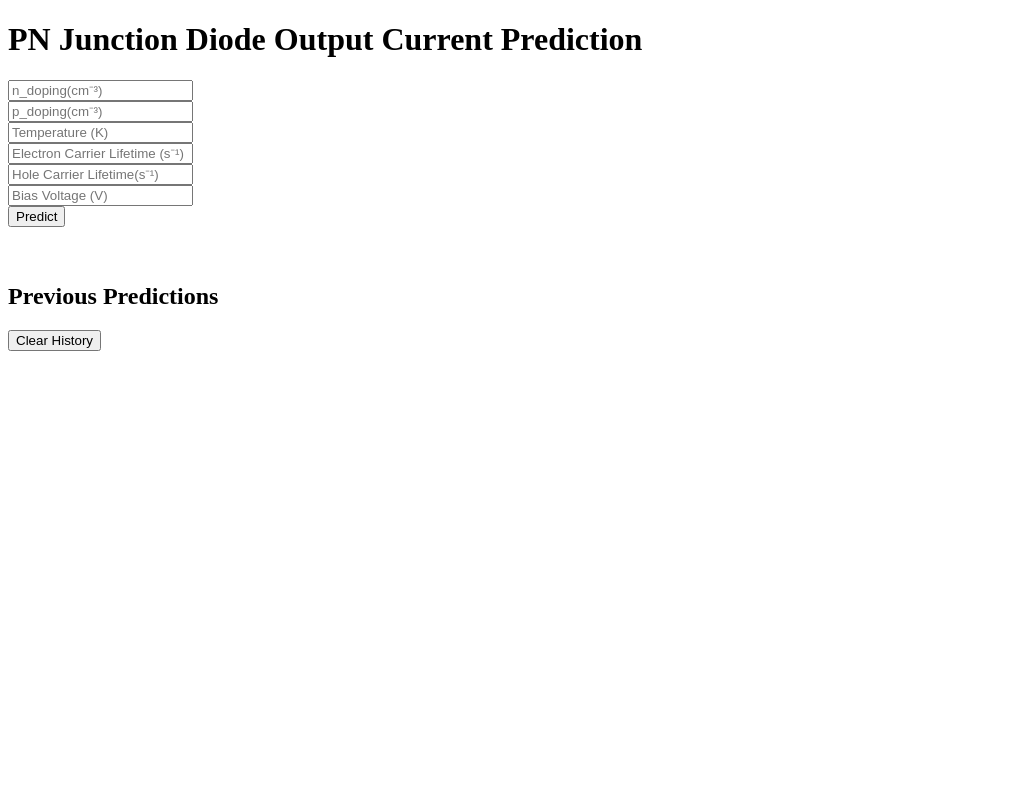
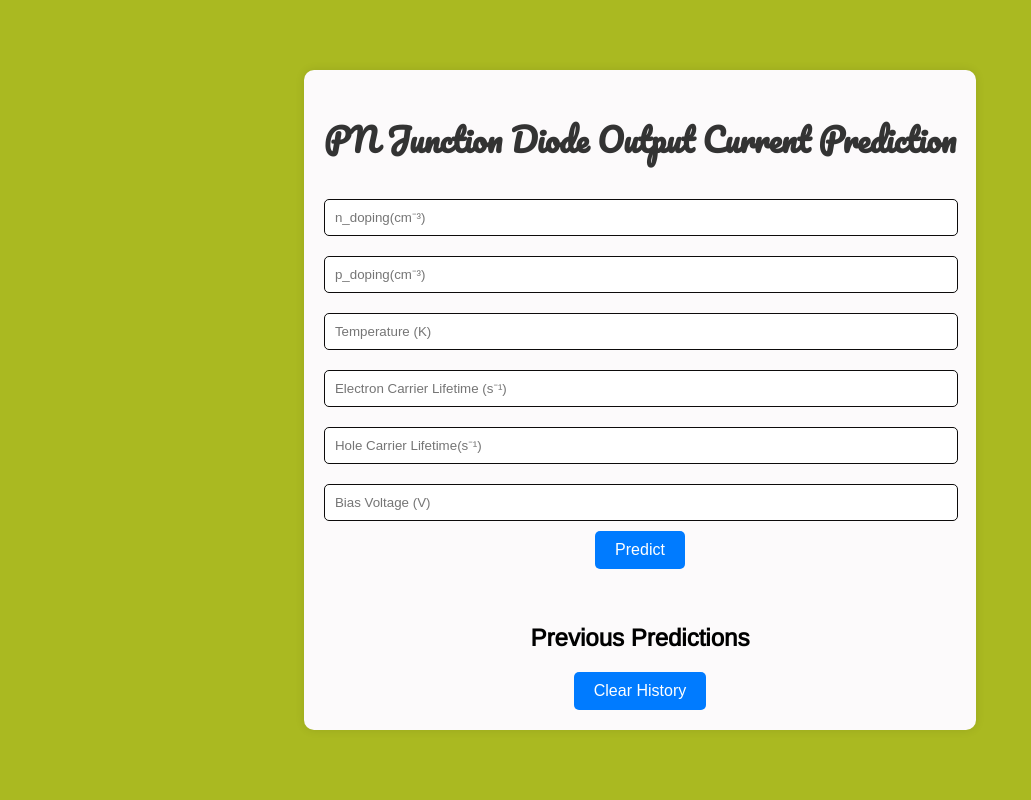
Before and after one commit to prateek1110-git/pn_diode, a Flask app: page / in a window 1280 px wide. Shown: the whole page, without its empty margins (0-1031 px from the left). Run offline with Flask 3, Linux system fonts and the light colour scheme; parts of the project's set-up code (start-up, migrations or seed data) failed here and were passed over.

Commit message:
This commit adds files for web interface

```diff
--- a/app.py
+++ b/app.py
@@ -41,7 +41,7 @@ def predict():
         'input': data1,
         'output': output
     })
-
+    session['history'] = session['history'][-10:]
     return render_template("web.html", prediction_text="The predicted Output Current (in Amperes) is {} A".format(output), history=session['history'])
 
 @app.route('/clear', methods=['POST'])
--- a/templates/web.html
+++ b/templates/web.html
@@ -1,18 +1,69 @@
 <!DOCTYPE html>
-<html>
+<html lang="en">
 <head>
   <meta charset="UTF-8">
-  <title>ML API</title>
+  <title>PN Junction Diode Output Current Prediction</title>
   <link href='https://fonts.googleapis.com/css?family=Pacifico' rel='stylesheet' type='text/css'>
   <link href='https://fonts.googleapis.com/css?family=Arimo' rel='stylesheet' type='text/css'>
   <link href='https://fonts.googleapis.com/css?family=Hind:300' rel='stylesheet' type='text/css'>
   <link href='https://fonts.googleapis.com/css?family=Open+Sans+Condensed:300' rel='stylesheet' type='text/css'>
+  <style>
+    body {
+      font-family: 'Arimo', sans-serif;
+      background-color: #aab921;
+      margin: 0;
+      padding: 0;
+      display: flex;
+      justify-content: center;
+      align-items: center;
+      height: 100vh;
+    }
+    .login {
+      background-color: #fcfafb;
+      padding: 20px;
+      border-radius: 10px;
+      box-shadow: 0 0 10px rgba(0, 0, 0, 0.1);
+      text-align: center;
+    }
+    h1 {
+      font-family: 'Pacifico', cursive;
+      color: #333;
+    }
+    input[type="text"] {
+      width: calc(100% - 20px);
+      padding: 10px;
+      margin: 10px 0;
+      border: 1px solid #0d0b0b;
+      border-radius: 5px;
+    }
+    .btn {
+      background-color: #007BFF;
+      color: white;
+      border: none;
+      padding: 10px 20px;
+      border-radius: 5px;
+      cursor: pointer;
+      font-size: 16px;
+    }
+    .btn:hover {
+      background-color: #0056b3;
+    }
+    ul {
+      list-style-type: none;
+      padding: 0;
+    }
+    li {
+      background-color: #f5eeee;
+      margin: 5px 0;
+      padding: 10px;
+      border: 1px solid #150e0e;
+      border-radius: 5px;
+    }
+  </style>
 </head>
 <body>
   <div class="login">
     <h1>PN Junction Diode Output Current Prediction</h1>
-
-  <!-- Main Input For Receiving Query to our ML -->
     <form action="{{ url_for('predict') }}" method="post">
       <input type="text" name="n_doping" placeholder="n_doping(cm⁻³)" required="required" /><br>
       <input type="text" name="p_doping" placeholder="p_doping(cm⁻³)" required="required" /><br>
@@ -20,7 +71,7 @@
       <input type="text" name="tpe" placeholder="Electron Carrier Lifetime (s⁻¹)" required="required" /><br>
       <input type="text" name="tph" placeholder="Hole Carrier Lifetime(s⁻¹)" required="required" /><br>
       <input type="text" name="vin" placeholder="Bias Voltage (V)" required="required" /><br>
-    <button type="submit" class="btn btn-primary btn-block btn-large">Predict</button>
+      <button type="submit" class="btn">Predict</button>
     </form>
 
     <br><br>
@@ -33,7 +84,7 @@
     <ul>
       {% for entry in history %}
         <li>
-        Input: n_doping = {{ entry.input[0] }} cm⁻³, p_doping = {{ entry.input[1] }} cm⁻³, Temp = {{ entry.input[2] }} K, tpe = {{ entry.input[3] }} s⁻¹, tph = {{ entry.input[4] }} s⁻¹, vin = {{ entry.input[5] }} V<br>
+          Input: {{ entry.input[0] }} cm⁻³, {{ entry.input[1] }} cm⁻³, {{ entry.input[2] }} K, {{ entry.input[3] }} s⁻¹, {{ entry.input[4] }} s⁻¹, {{ entry.input[5] }} V<br>
           Output: {{ '{:.2e}'.format(entry.output) }} A
         </li>
       {% endfor %}
@@ -41,7 +92,7 @@
 
     <!-- Button to clear the history -->
     <form action="{{ url_for('clear') }}" method="post">
-    <button type="submit" class="btn btn-primary btn-block btn-large">Clear History</button>
+      <button type="submit" class="btn">Clear History</button>
     </form>
   </div>
 </body>
```
Lines whose indentation alone changed are shown as unchanged.
